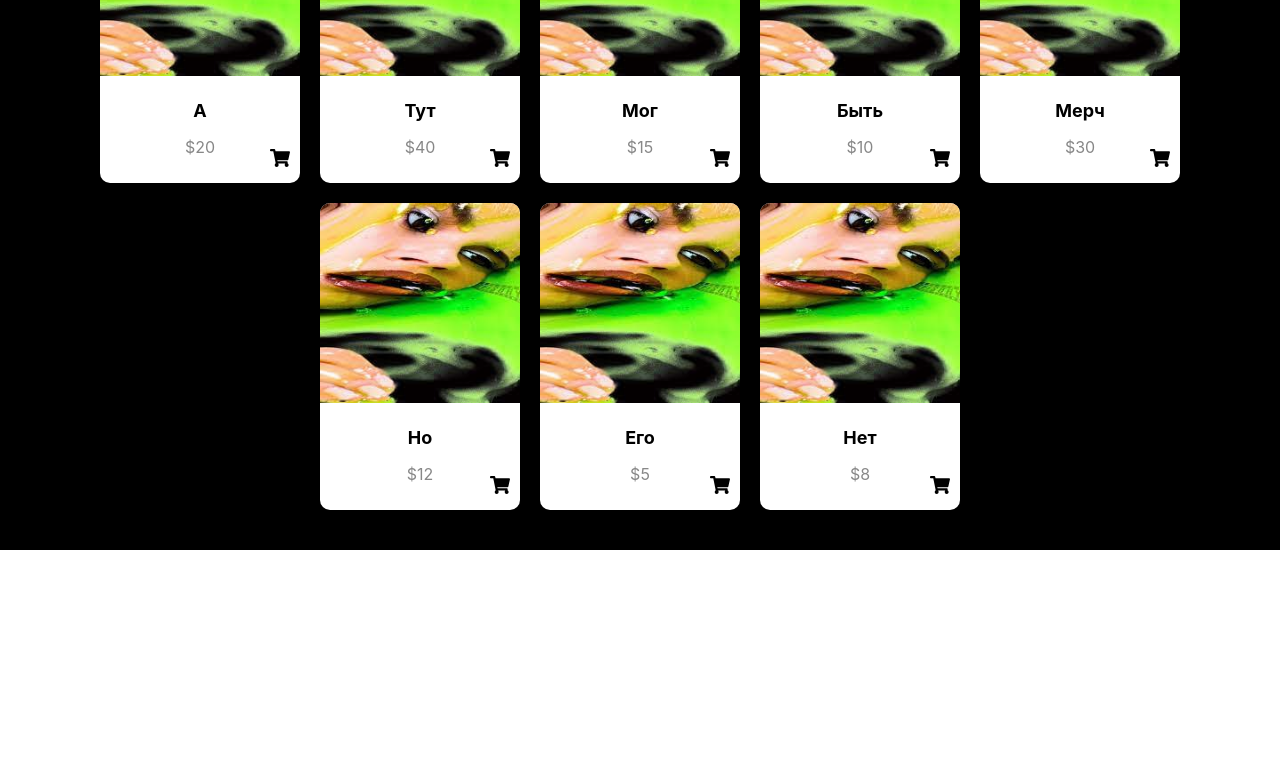
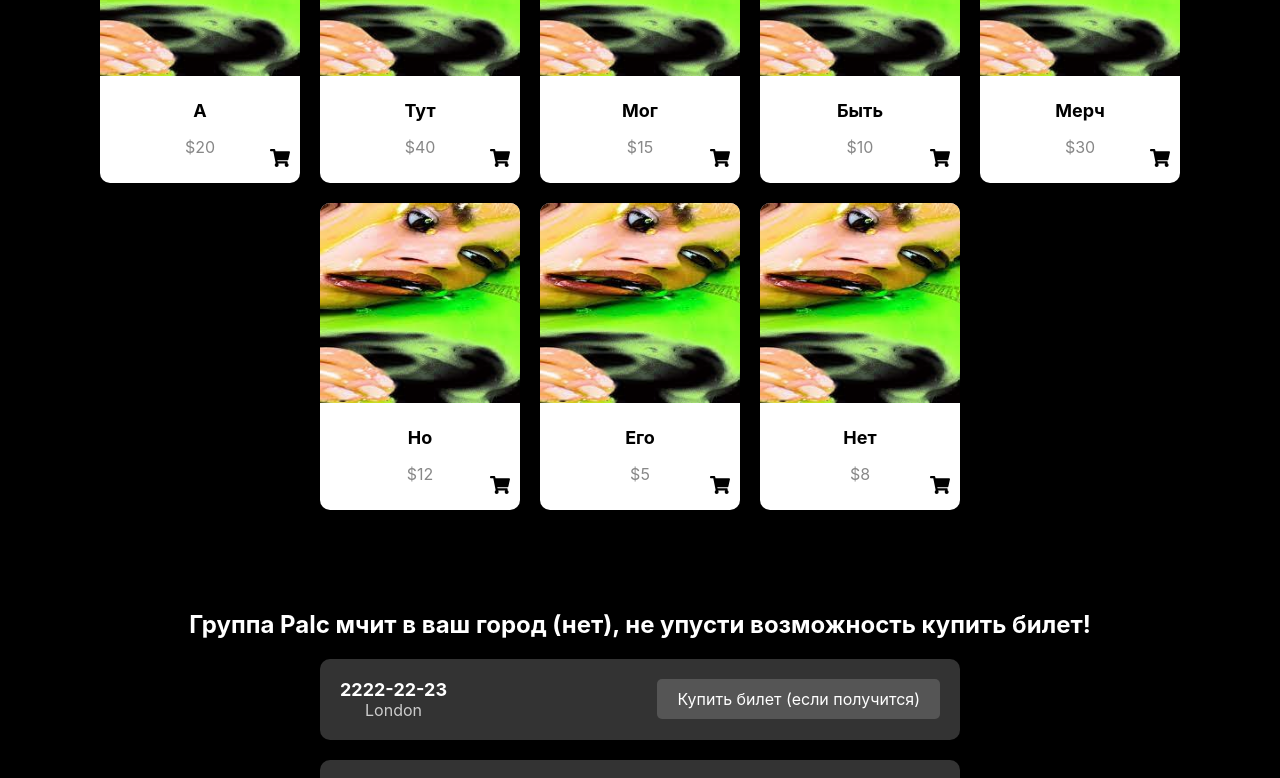
Before and after one commit to TsiNik2508/Palc, a React (Create React App) app in the folder palc-frontend/: page / in a window 1280 px wide. Shown: the part 2000-2778 px from the top of the page. Before the commit the page ends 2550 px from the top, so only its background shows below. Built offline with nearby package versions, Linux system fonts and the light colour scheme; a web font is replaced by a local one.

Commit message:
tour  section

```diff
--- a/palc-frontend/src/App.js
+++ b/palc-frontend/src/App.js
@@ -5,6 +5,7 @@ import './styles/App.css';
 import LogoSection from '../src/components/LogoSection/LogoSection.js';
 import AlbumCardsSection from '../src/components/AlbumCardsSection/AlbumCardsSection.js';
 import MerchSection from '../src/components/MerchSection/MerchSection.js';
+import ToursSection from '../src/components/ToursSection/ToursSection.js';
 
 function App() {
   return (
@@ -29,6 +30,7 @@ const HomePage = () => (
     <LogoSection />
     <AlbumCardsSection />
     <MerchSection />
+    <ToursSection />
   </div>
 );
 
--- a/palc-frontend/src/components/AlbumCardsSection/AlbumCardsSection.css
+++ b/palc-frontend/src/components/AlbumCardsSection/AlbumCardsSection.css
@@ -29,7 +29,7 @@
   margin-top: 10px;
   font-size: 18px;
   font-weight: bold;
-  color: rgb(17, 255, 0);
+  color: rgb(255 255 255);
 }
 
 .card:hover {
--- a/palc-frontend/src/components/LogoSection/LogoSection.css
+++ b/palc-frontend/src/components/LogoSection/LogoSection.css
@@ -29,7 +29,7 @@
 
 .logo-text {
   z-index: 1;
-  color: rgb(17, 255, 0);
+  color: rgb(255 255 255);
   text-align: center;
   text-shadow: 2px 2px 4px rgba(54, 192, 102, 0.5);
   position: relative;
--- /dev/null
+++ b/palc-frontend/src/components/ToursSection/ToursSection.css
@@ -0,0 +1,88 @@
+.tours-section {
+  padding: 40px 20px;
+  background-color: #000;
+  color: #fff;
+}
+
+.tours-header {
+  font-size: 24px;
+  text-align: center;
+  margin-bottom: 20px;
+}
+
+.tours-container {
+  display: flex;
+  flex-direction: column;
+  align-items: center;
+  gap: 20px;
+}
+
+.tour-card {
+  background-color: #333;
+  padding: 20px;
+  border-radius: 10px;
+  width: 100%;
+  max-width: 600px;
+  display: flex;
+  justify-content: space-between;
+  align-items: center;
+}
+
+.tour-info {
+  display: flex;
+  flex-direction: column;
+}
+
+.tour-date {
+  font-size: 18px;
+  font-weight: bold;
+}
+
+.tour-city {
+  font-size: 16px;
+  color: #ccc;
+}
+
+.tour-link {
+  background-color: #555;
+  padding: 10px 20px;
+  border-radius: 5px;
+  text-decoration: none;
+  color: #fff;
+  transition: background-color 0.3s;
+}
+
+.tour-link:hover {
+  background-color: #777;
+}
+
+@media (max-width: 768px) {
+  .tour-card {
+    flex-direction: column;
+    align-items: flex-start;
+  }
+
+  .tour-link {
+    margin-top: 10px;
+    align-self: center;
+  }
+}
+
+@media (max-width: 480px) {
+  .tours-header {
+    font-size: 20px;
+  }
+
+  .tour-date {
+    font-size: 16px;
+  }
+
+  .tour-city {
+    font-size: 14px;
+  }
+
+  .tour-link {
+    font-size: 14px;
+    padding: 8px 16px;
+  }
+}
--- /dev/null
+++ b/palc-frontend/src/components/ToursSection/ToursSection.js
@@ -0,0 +1,31 @@
+import React from 'react';
+import './ToursSection.css';
+
+const ToursSection = () => {
+  const tours = [
+    { id: 1, date: '2222-22-23', city: 'London', link: '/buy-tickets' },
+    { id: 2, date: '2222-22-24', city: 'Paris', link: '/buy-tickets' },
+    { id: 3, date: '2222-22-25', city: 'Berlin', link: '/buy-tickets' },
+    { id: 4, date: '2222-22-26', city: 'New York', link: '/buy-tickets' },
+    { id: 5, date: '2222-22-27', city: 'Tokyo', link: '/buy-tickets' },
+  ];
+
+  return (
+    <section className="tours-section">
+      <h2 className="tours-header">Группа Palc мчит в ваш город (нет), не упусти возможность купить билет!</h2>
+      <div className="tours-container">
+        {tours.map(tour => (
+          <div className="tour-card" key={tour.id}>
+            <div className="tour-info">
+              <span className="tour-date">{tour.date}</span>
+              <span className="tour-city">{tour.city}</span>
+            </div>
+            <a href={tour.link} className="tour-link">Купить билет (если получится)</a>
+          </div>
+        ))}
+      </div>
+    </section>
+  );
+};
+
+export default ToursSection;
```
Also changed, not shown: palc-frontend/src/components/Footer/Footer.css (added), palc-frontend/src/components/Footer/Footer.js (added).
